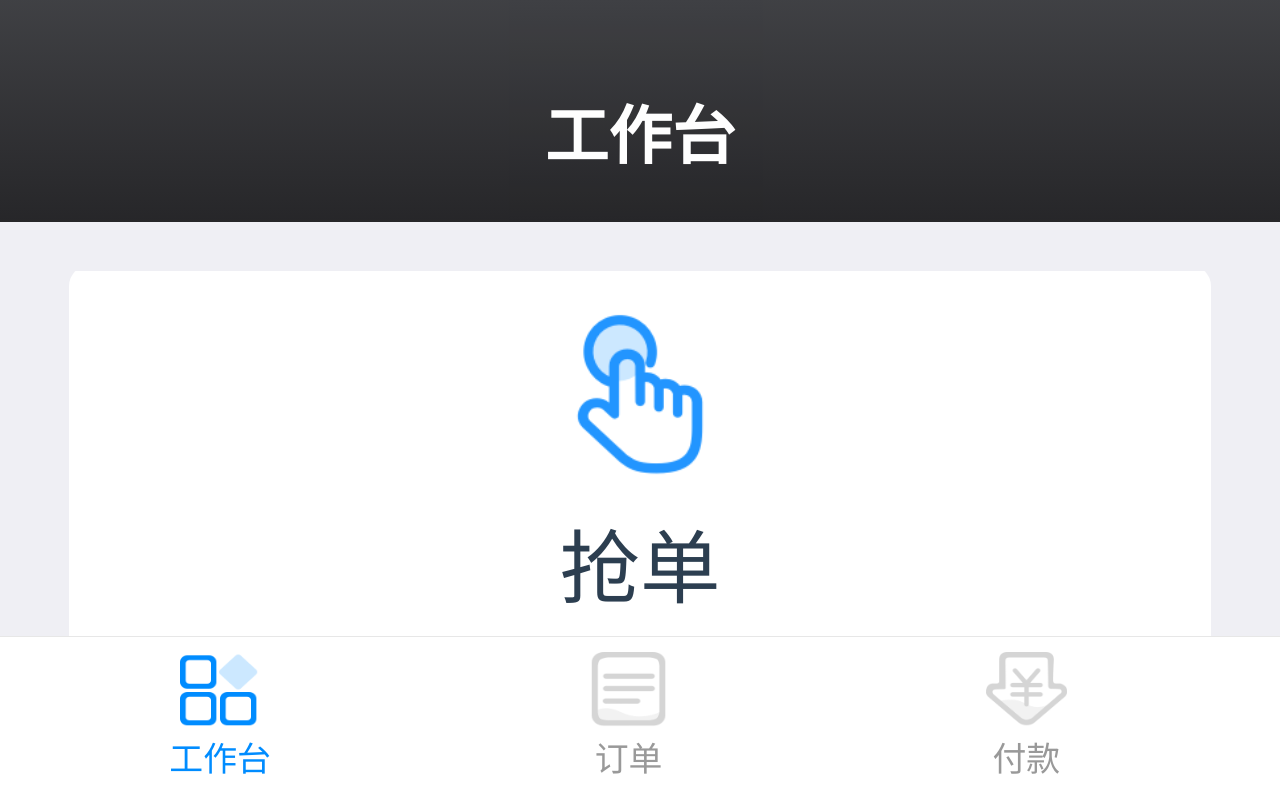
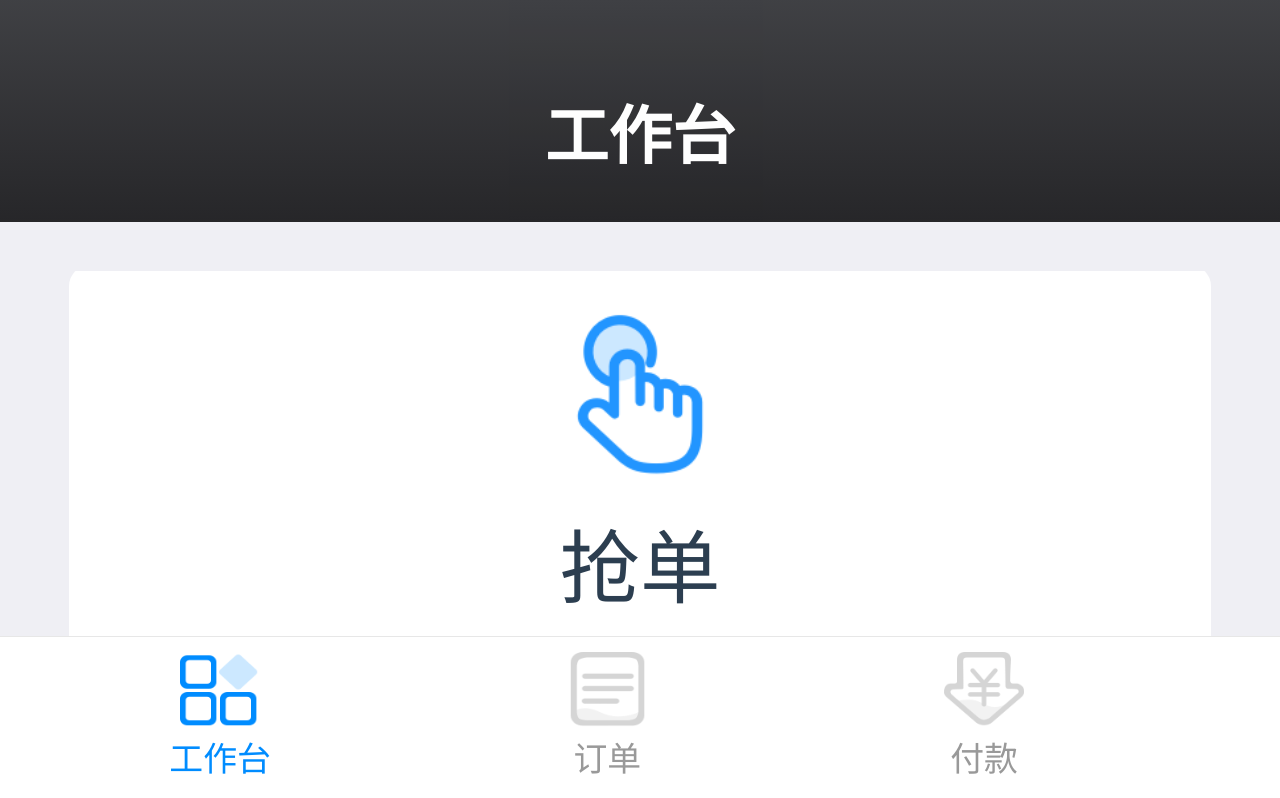
Before and after one commit to wangyanan123456/--, a Vue app: page / in a window 1280 px wide. Shown: the top 798 px of the page. Built offline with nearby package versions, Linux system fonts and the light colour scheme.

Commit message:
底部适配

```diff
--- a/src/components/foot.vue
+++ b/src/components/foot.vue
@@ -56,7 +56,7 @@
   }
   .footer li{
     margin-left: 0.8rem;
-    margin-right: 0.7rem;
+    margin-right: 0.6rem;
   }
   .footer p{
    font-size: 0.16rem;
```
